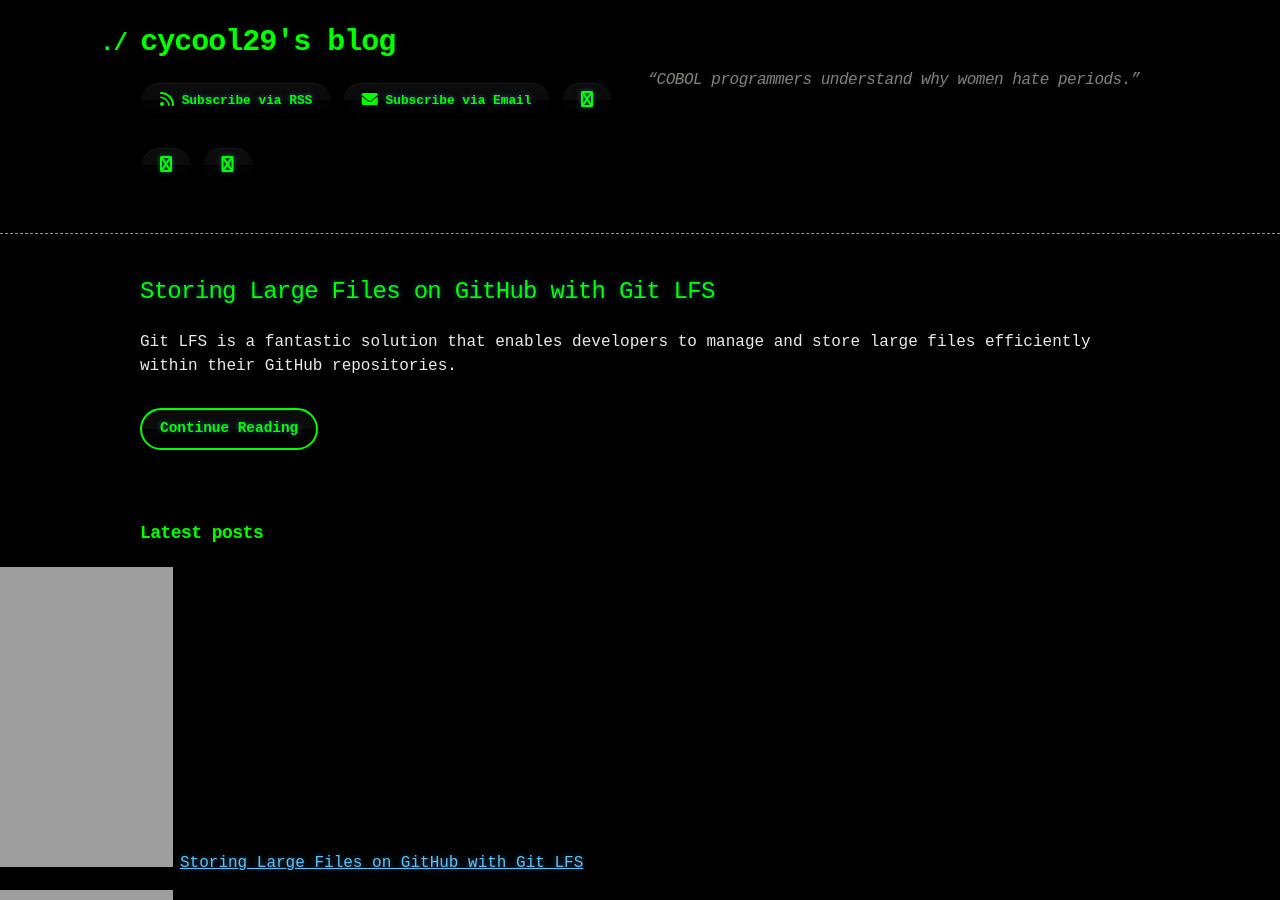
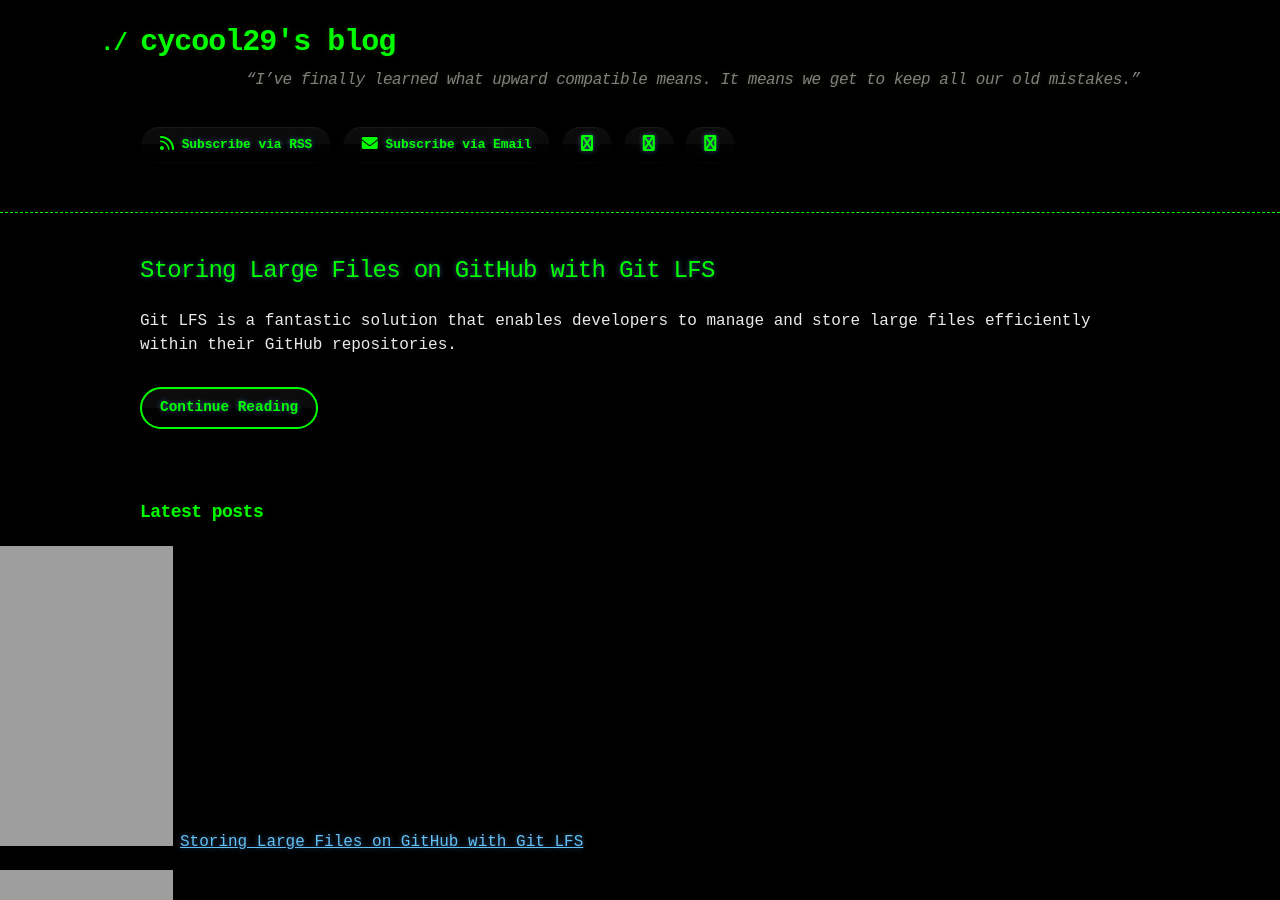
Before and after one commit to cycool29/cycool29.github.io, a Jekyll site: the page built from index.md, in a window 1280 px wide and 900 px high. Built offline with Jekyll 4.4.1, drawn with Linux system fonts in a browser that asks for light colours; a style sheet for code colours, icons or effects is not loaded.

Commit message:
Update quotes

```diff
--- a/_config.yml
+++ b/_config.yml
@@ -1,5 +1,5 @@
 title: cycool29's blog
-description: "“COBOL programmers understand why women hate periods.” "
+description: "“I’ve finally learned what upward compatible means. It means we get to keep all our old mistakes.” "
 bio: A high school student. Intermediate in Python, Git, Bash. Learning JavaScript. He/Him. "
 author: cycool29
 url: https://cycool29.github.io
```
